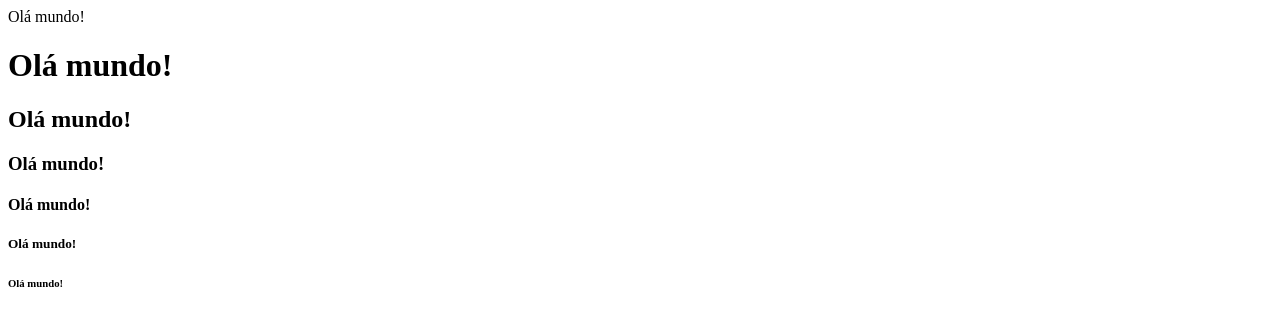
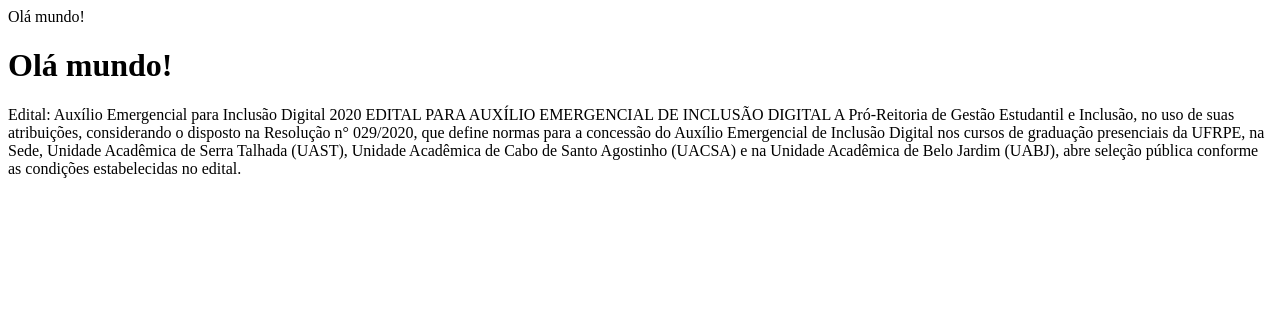
Before and after one commit to mdsnmaria/pw, a plain HTML site: page index.html in a window 1280 px wide. Drawn offline with Linux system fonts and the light colour scheme.

Commit message:
adicionei texto ao index.html

```diff
--- a/index.html
+++ b/index.html
@@ -7,11 +7,11 @@
 <body>
 Olá mundo!
 <h1>Olá mundo!</h1>
-<h2>Olá mundo!</h2>
-<h3>Olá mundo!</h3>
-<h4>Olá mundo!</h4>
-<h5>Olá mundo!</h5>
-<h6>Olá mundo!</h6>
+Edital: Auxílio Emergencial para Inclusão Digital 2020
+
+EDITAL PARA AUXÍLIO EMERGENCIAL DE INCLUSÃO DIGITAL
+
+A Pró-Reitoria de Gestão Estudantil e Inclusão, no uso de suas atribuições, considerando o disposto na Resolução n° 029/2020, que define normas para a concessão do Auxílio Emergencial de Inclusão Digital nos cursos de graduação presenciais da UFRPE, na Sede, Unidade Acadêmica de Serra Talhada (UAST), Unidade Acadêmica de Cabo de Santo Agostinho (UACSA) e na Unidade Acadêmica de Belo Jardim (UABJ), abre seleção pública conforme as condições estabelecidas no edital.
 
 </body>
 </html>
```
